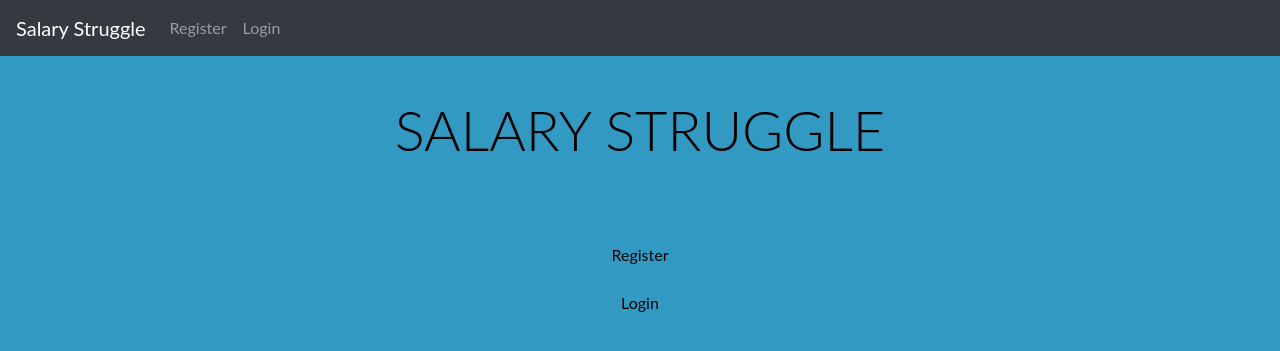
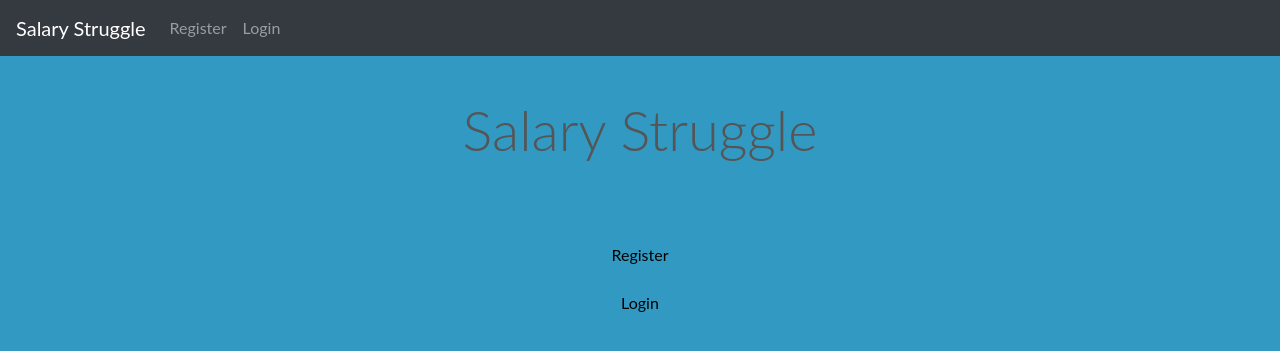
Before and after one commit to AndreasChristensen89/salary_struggle, a Django app: page / in a window 1280 px wide. Shown: the top 351 px of the page. Run offline with Django 3.2, Linux system fonts and the light colour scheme; some libraries are stand-ins or nearby versions.

Commit message:
Change landing bootstrap

```diff
--- a/home/templates/home/index.html
+++ b/home/templates/home/index.html
@@ -13,25 +13,25 @@
 
 {% block content %}
 <div class="container h-100 mt-5">
-        <div class="row h-100">
-            <div class="col-7 col-md-6 my-auto mx-auto">
-                <h1 class="display-4 logo-font text-black text-center">
+        <div class="row">
+            <div class="col-10 my-auto mx-auto">
+                <h1 class="display-4 text-center">
                     Salary Struggle
                 </h1>
             </div>
         </div>
         {% if user.is_authenticated %}
-        <div class="row h-100 text-center my-5">
-            <a class="col-6 my-2 display-5 border border-primary rounded-pill bg-white" href="{% url 'grind:enter' %}">
+        <div class="row my-5">
+            <a class="col-5 mx-auto text-center my-2 border border-primary rounded-pill bg-white" href="{% url 'grind:enter' %}">
                 <div class="h2">Game</div>
             </a>
-            <a class="col-6 my-2 display-5 border border-primary rounded-pill bg-white" href="{% url 'profiles:profile' %}">
+            <a class="col-5 mx-auto text-center my-2 border border-primary rounded-pill bg-white" href="{% url 'profiles:profile' %}">
                 <div class="h2">Profile</div>
             </a>
-            <a class="col-6 my-2 display-5 border border-primary rounded-pill bg-white" href="{% url 'shop:all_products' %}">
+            <a class="col-5 mx-auto text-center my-2 border border-primary rounded-pill bg-white" href="{% url 'shop:all_products' %}">
                 <div class="h2">Shop</div>
             </a>
-            <a class="col-6 my-2 display-5 border border-primary rounded-pill bg-white" href="{% url 'account_logout' %}">
+            <a class="col-5 mx-auto text-center my-2 border border-primary rounded-pill bg-white" href="{% url 'account_logout' %}">
                 <div class="h2">Logout</div>
             </a>
         </div>
```
